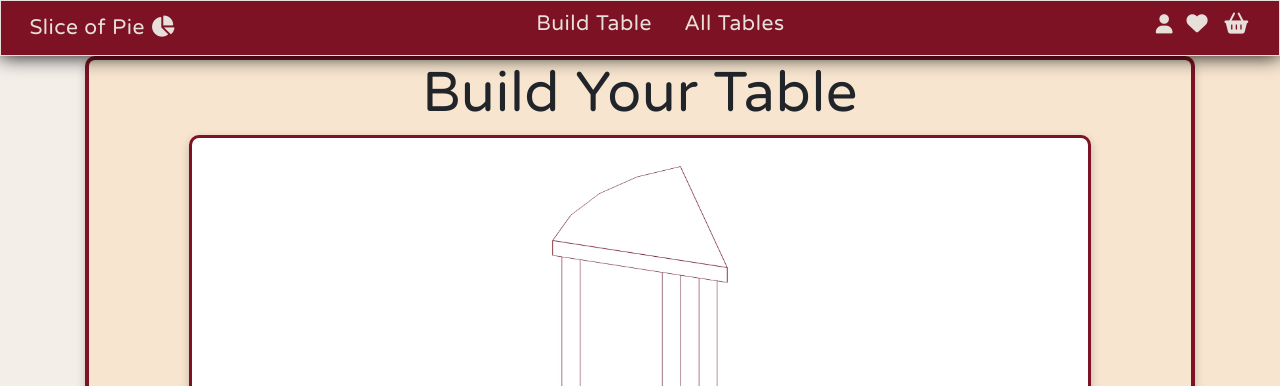
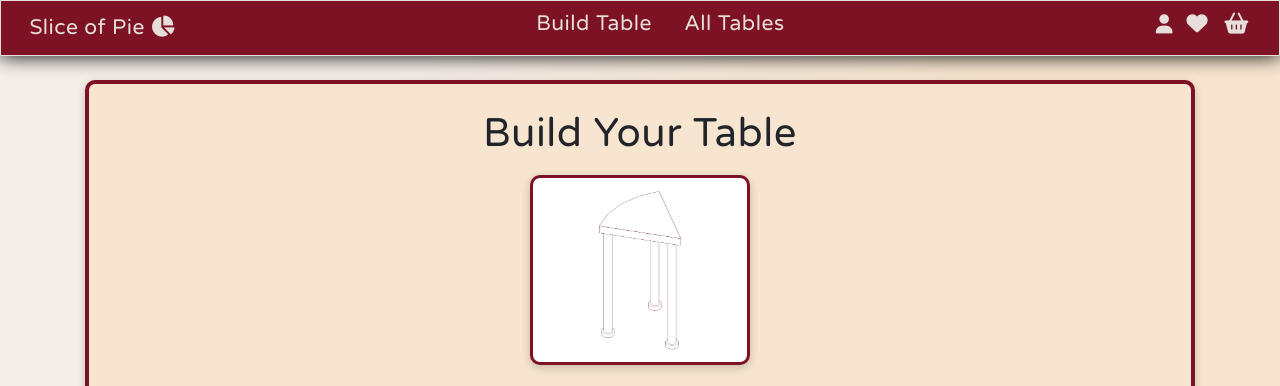
Before and after one commit to franciskershaw/slice-of-pie, a Django app: page /products/product_builder/ in a window 1280 px wide. Shown: the top 386 px of the page. Run offline with Django 3.2, Linux system fonts and the light colour scheme; data comes from the database, SQL or seed files in the repository; some libraries are stand-ins or nearby versions.

Commit message:
size builder properly on desktop

```diff
--- a/products/templates/products/product_builder.html
+++ b/products/templates/products/product_builder.html
@@ -2,7 +2,7 @@
 {% load static %}
 
 {% block content %}
-<div class="page-container container">
+<div class="page-container container pt-4">
     <div class="productbuilder">
         <div class="productbuilder-top">
             <h1 class="productbuilder-title">Build Your Table</h1>
--- a/static/css/base.css
+++ b/static/css/base.css
@@ -937,47 +937,60 @@ div.profile h2 {
 
 .productbuilder {
   background: rgba(247,229,207,1);
-  padding: 0 100px 100px;
+  /* padding: 0 100px 100px; */
   border: 4px solid var(--burgendy);
   border-radius: 10px;
   box-shadow: 0 3px 10px rgb(0 0 0 / 20%);
   overflow: hidden;
+
+  /* margin-top: 80px; */
+}
+
+.productbuilder-top {
+  padding-top: 25px;
 }
 
 .productbuilder-title {
-  font-size: 56px;
+  /* font-size: 56px; */
   text-align: center;
   width: 100%;
+  padding-bottom: 10px;
 }
 
 .productbuilder-subtitle {
-  font-size: 40px;
+  /* font-size: 40px; */
   text-align: center;
   width: 100%;
-  margin: 40px 0;
+  margin: 20px 0;
 }
 
 .productbuilder-productselected {
- width: 100%;
- height: 400px;
+ width: 20%;
+ height: 190px;
  border: 3px solid var(--burgendy);
  border-radius: 10px;
  box-shadow: 0 3px 10px rgb(0 0 0 / 20%);
  position: relative;
  overflow: hidden;
  background: var(--white);
+
+ margin: 0 auto;
 }
 
 .productbuilder-hr {
  width: 80%;
  border: 2px solid var(--burgendy);
- margin: 80px auto 0;
+ margin: 40px auto 0;
 }
 
 .productbuilder-middle {
  width: 300%;
  display: flex;
  transition: 0.5s ease;
+}
+
+.productbuilder-bottom {
+  padding-bottom: 15px;
 }
 
 .productbuilder-middle-levels, .productbuilder-middle-deg, .productbuilder-middle-material {
@@ -996,7 +1009,7 @@ div.profile h2 {
 }
 
 .productbuilder-productoptions {
- height: 250px;
+  height: 180px;
   padding: 20px;
   border: 3px solid var(--burgendy);
   border-radius: 10px;
@@ -1004,7 +1017,9 @@ div.profile h2 {
   position: relative;
   overflow: hidden;
   background: var(--white);
- transition: 0.5s
+  transition: 0.5s;
+  margin: 0 25px 20px 25px;
+  width: 25%;
 }
 
 .productbuilder-productoptions:hover {
@@ -1012,17 +1027,17 @@ div.profile h2 {
 }
 
 .productbuilder-productoptions-levels, .productbuilder-productoptions-deg {
- width: calc(((100% - (2 * 100px)) / 3));
+ width: 25%;
 }
 
 .productbuilder-productoptions-material {
  width: calc(((100% - (3 * 100px)) / 4));
 }
 
-.productbuilder-productoptions-selected {
+/* .productbuilder-productoptions-selected {
  box-shadow: 0 6px 20px rgb(0 0 0 / 50%);
  transform: scale(1.05);
-}
+} */
 
 .productbuilder-productselected-image {
  height: 90%;
@@ -1049,6 +1064,19 @@ div.profile h2 {
  height: 100%;
  width: 100%;
 }
+
+/* @media screen and (max-width: 500px) {
+  .productbuilder-productoptions-levels, .productbuilder-productoptions-deg {
+    width: 25%;
+  }
+  .productbuilder-productoptions {
+    height: 122px;
+    margin: 0 5px 0px 15px;
+    width: 25%;
+  }
+} */
+
+
 
 /* Profile page */
 
@@ -1236,12 +1264,12 @@ img.profile-img {
     width: 40%;
   }
 
-  .builder-container {
+  /* .builder-container {
     padding-top: 25px;
     padding-bottom: 20px;
     border: 5px solid var(--burgendy);
     border-radius: 15px;
-  }
+  } */
 
   .bskt-btn.checkout-btn.profile-btn {
     width: 30%;
```
Also changed, not shown: templates/404.html (added, +21 -0 lines), README.md. Lines whose indentation alone changed are shown as unchanged.
